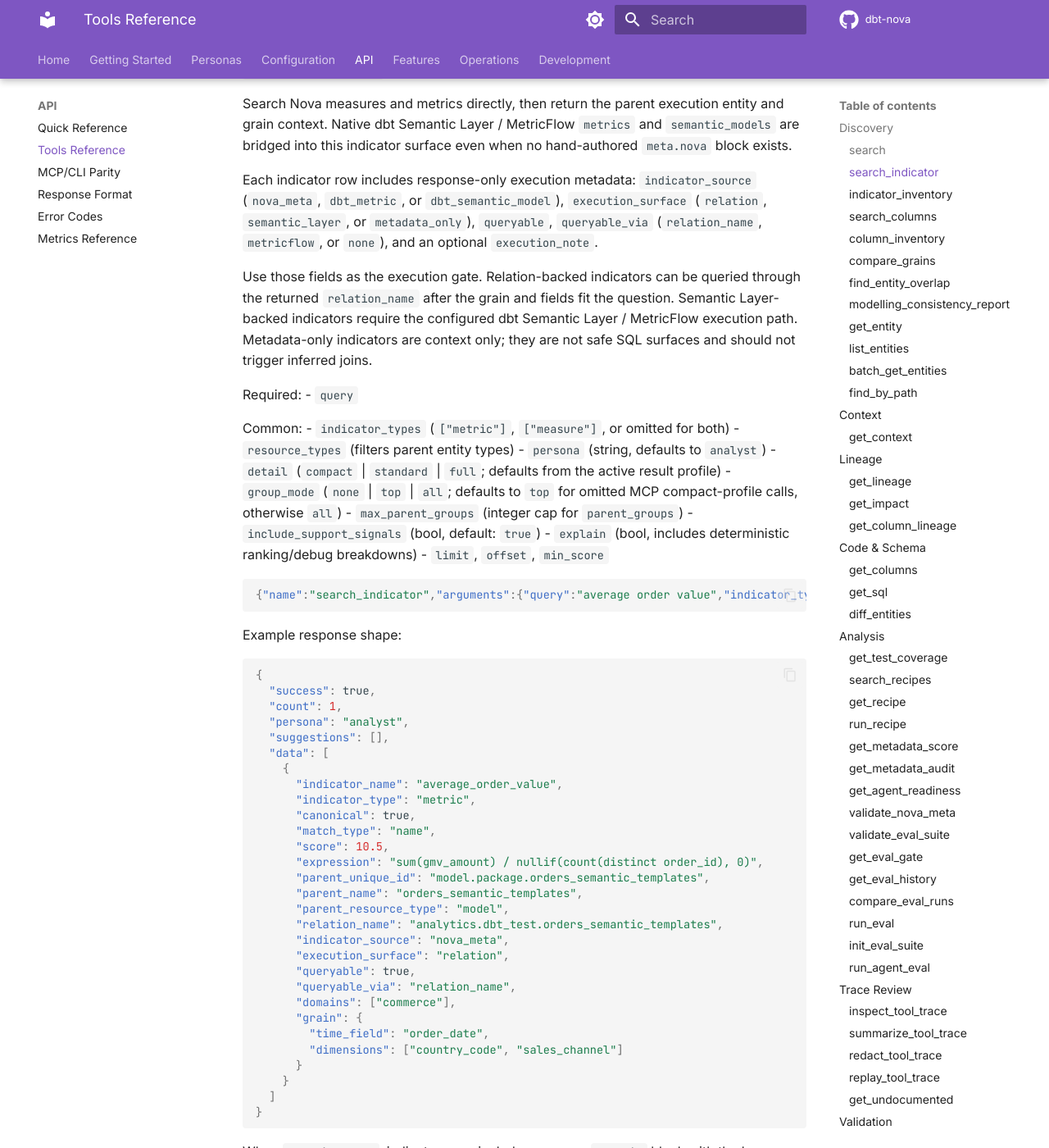
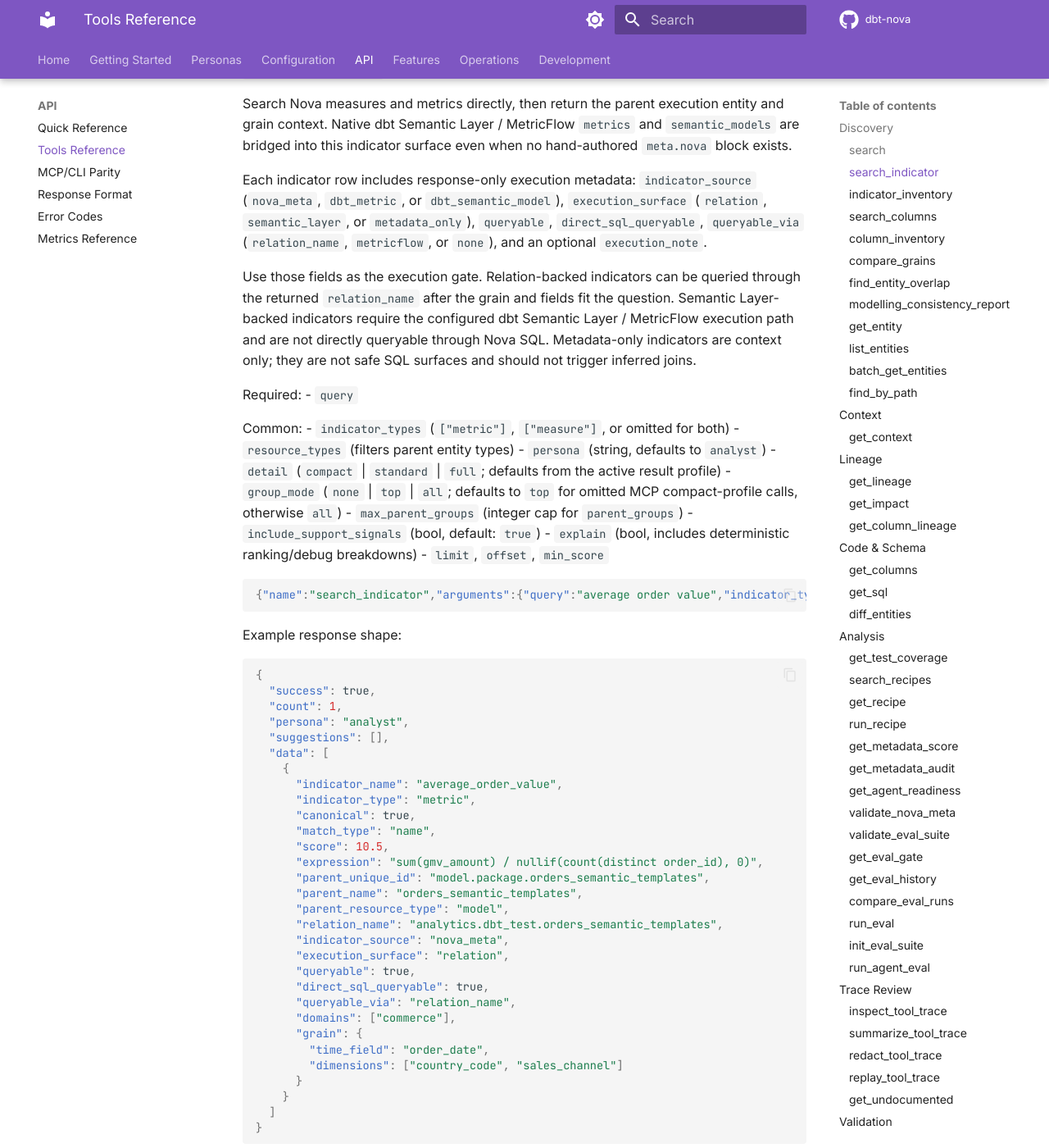
Before and after one commit to joe-broadhead/dbt-nova, an MkDocs documentation site: the page built from docs/api/tools.md, in a window 1280 px wide and 1400 px high, scrolled down 3021 px. Shown: the whole window at 82% size. Built offline with MkDocs 1.6.1 and Material for MkDocs 9.7.7, drawn with Linux system fonts in a browser that asks for light colours; comment, search, counter and statistics services are not loaded; some of the changed text lies outside the part shown.

Commit message:
Expose direct SQL indicator queryability

```diff
--- a/docs/api/tools.md
+++ b/docs/api/tools.md
@@ -154,14 +154,15 @@
 Each indicator row includes response-only execution metadata:
 `indicator_source` (`nova_meta`, `dbt_metric`, or `dbt_semantic_model`),
 `execution_surface` (`relation`, `semantic_layer`, or `metadata_only`),
-`queryable`, `queryable_via` (`relation_name`, `metricflow`, or `none`), and an
-optional `execution_note`.
+`queryable`, `direct_sql_queryable`, `queryable_via` (`relation_name`,
+`metricflow`, or `none`), and an optional `execution_note`.
 
 Use those fields as the execution gate. Relation-backed indicators can be
 queried through the returned `relation_name` after the grain and fields fit the
 question. Semantic Layer-backed indicators require the configured dbt Semantic
-Layer / MetricFlow execution path. Metadata-only indicators are context only;
-they are not safe SQL surfaces and should not trigger inferred joins.
+Layer / MetricFlow execution path and are not directly queryable through Nova
+SQL. Metadata-only indicators are context only; they are not safe SQL surfaces
+and should not trigger inferred joins.
 
 Required:
 - `query`
@@ -204,6 +205,7 @@
       "indicator_source": "nova_meta",
       "execution_surface": "relation",
       "queryable": true,
+      "direct_sql_queryable": true,
       "queryable_via": "relation_name",
       "domains": ["commerce"],
       "grain": {
@@ -265,6 +267,7 @@
       "indicator_source": "nova_meta",
       "execution_surface": "relation",
       "queryable": true,
+      "direct_sql_queryable": true,
       "queryable_via": "relation_name",
       "domains": ["commerce"],
       "grain": {
```
Also changed, not shown: CHANGELOG.md (+4 -0 lines), docs/development/agent-modelling-findings-contract.md (+1 -0 lines), docs/features/agent-modelling-audits.md (+4 -1 lines), .github/skills/analyst/references/transport-cli.md, .github/skills/analyst/references/transport-mcp.md, .github/skills/analyst/references/workflow.md, .github/skills/meta-authoring/references/workflow.md, .github/skills/model-architect/references/modelling-antipatterns.md, .github/skills/model-architect/references/semantic-layer-boundaries.md, 2 other files.
